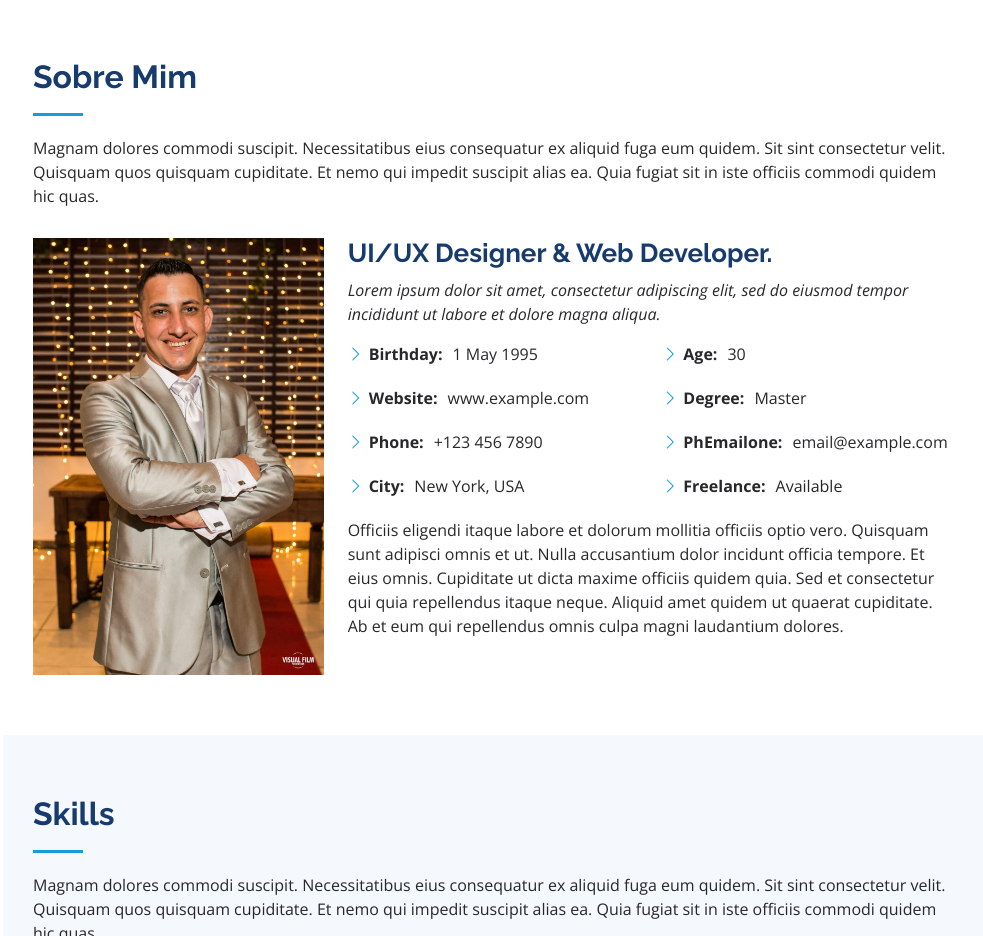
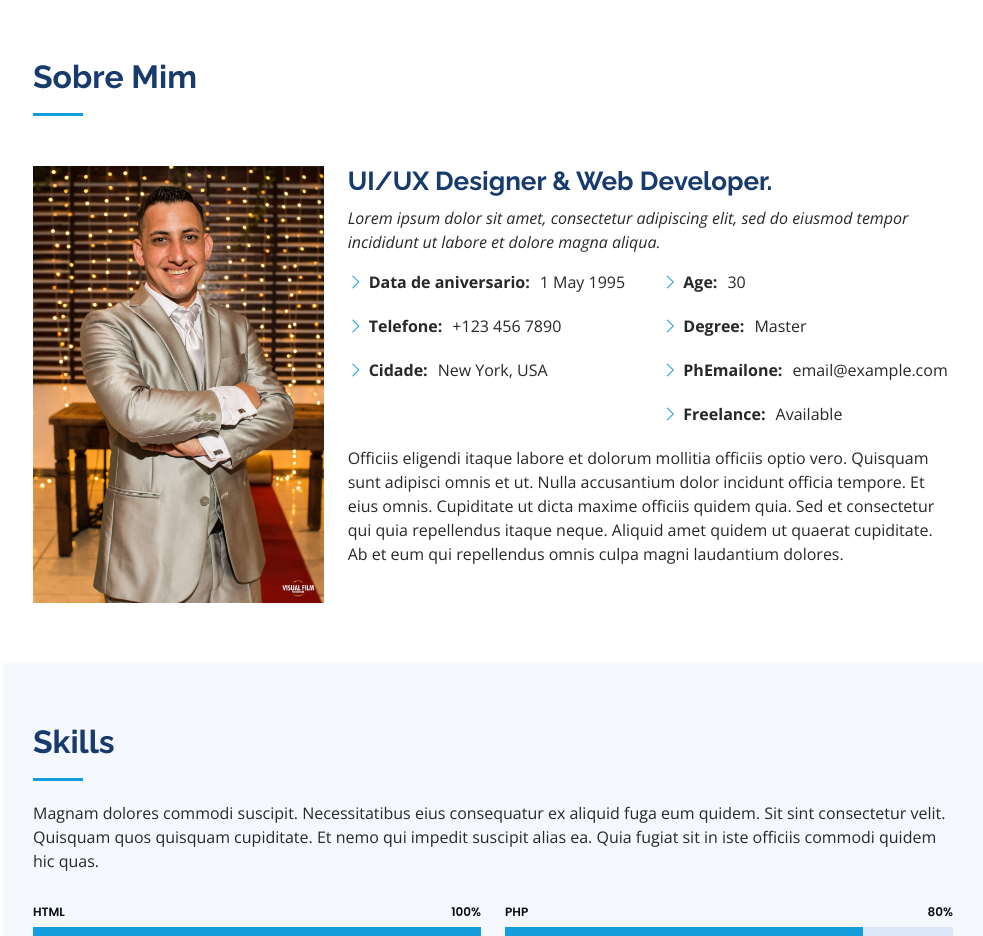
Before and after one commit to AndersonWodnoffWEB-DESENVOLVEDOR/Portifolio, a plain HTML site: page index.html in a window 1280 px wide. Shown: the part 802-1738 px from the top of the page, without its empty margins (297-1280 px from the left). Drawn offline with nearby package versions, Linux system fonts and the light colour scheme.

Commit message:
atualização da seção sobre

```diff
--- a/index.html
+++ b/index.html
@@ -85,7 +85,6 @@
 
         <div class="section-title">
           <h2>Sobre Mim</h2>
-          <p>Magnam dolores commodi suscipit. Necessitatibus eius consequatur ex aliquid fuga eum quidem. Sit sint consectetur velit. Quisquam quos quisquam cupiditate. Et nemo qui impedit suscipit alias ea. Quia fugiat sit in iste officiis commodi quidem hic quas.</p>
         </div>
 
         <div class="row">
@@ -101,10 +100,9 @@
             <div class="row">
               <div class="col-lg-6">
                 <ul>
-                  <li><i class="bi bi-chevron-right"></i> <strong>Birthday:</strong> <span>1 May 1995</span></li>
-                  <li><i class="bi bi-chevron-right"></i> <strong>Website:</strong> <span>www.example.com</span></li>
-                  <li><i class="bi bi-chevron-right"></i> <strong>Phone:</strong> <span>+123 456 7890</span></li>
-                  <li><i class="bi bi-chevron-right"></i> <strong>City:</strong> <span>New York, USA</span></li>
+                  <li><i class="bi bi-chevron-right"></i> <strong>Data de aniversario:</strong> <span>1 May 1995</span></li>
+                  <li><i class="bi bi-chevron-right"></i> <strong>Telefone:</strong> <span>+123 456 7890</span></li>
+                  <li><i class="bi bi-chevron-right"></i> <strong>Cidade:</strong> <span>New York, USA</span></li>
                 </ul>
               </div>
               <div class="col-lg-6">
```
